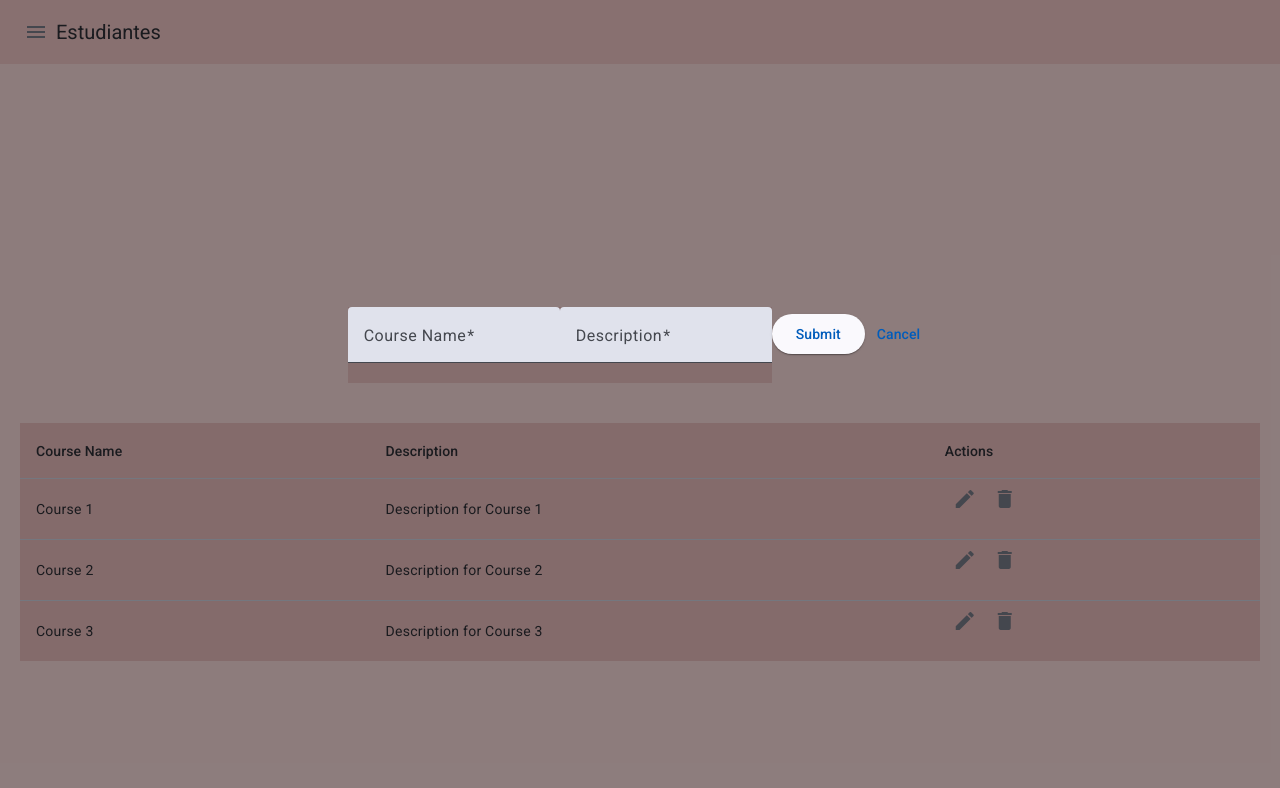
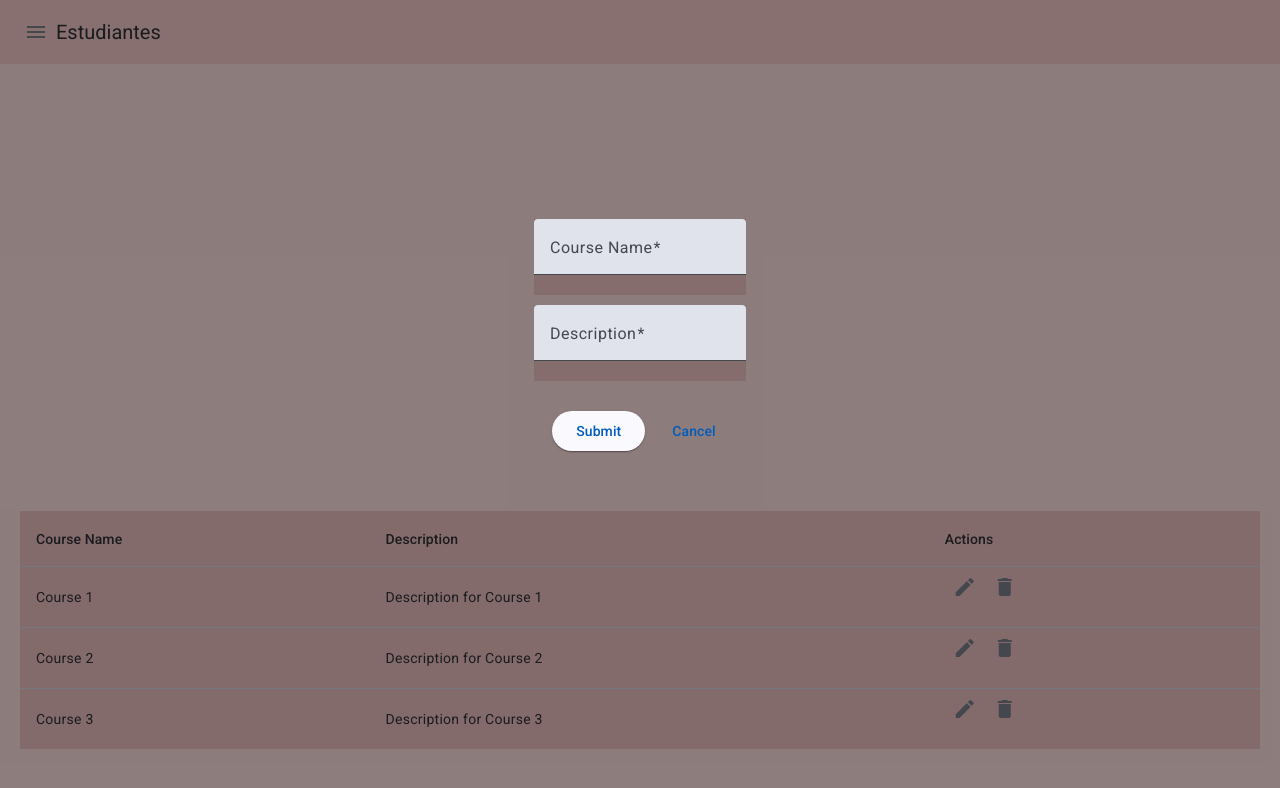
Before and after one commit to agusnapoli/1PF.NAPOLI, an Angular app: page / in a window 1280 px wide. Both pictures are taken after a click on the button "Add Course". Shown: the top 788 px of the page. Built offline with nearby package versions, Linux system fonts and the light colour scheme.

Commit message:
Actualización general

```diff
--- a/src/app/pages/courses/courses.component.html
+++ b/src/app/pages/courses/courses.component.html
@@ -1,33 +1,23 @@
-  <div *ngIf="showCourses" class="centered-container with-background">
+<div *ngIf="showCourses" class="centered-container with-background">
   <button mat-raised-button *ngIf="!showForm" (click)="toggleForm()">Add Course</button>
 
   <div *ngIf="showForm">
-    <form (ngSubmit)="addCourse(courseForm.value)" #courseForm="ngForm">
+    <form (ngSubmit)="addCourse(courseForm.value)" #courseForm="ngForm" class="form-container">
       <mat-form-field>
         <mat-label>Course Name</mat-label>
         <input matInput required name="name" [(ngModel)]="selectedCourse.name">
+      </mat-form-field>
 
-
-
-
-
-
-
-      </mat-form-field>
       <mat-form-field>
         <mat-label>Description</mat-label>
         <input matInput required name="description" [(ngModel)]="selectedCourse.description">
-
-
-
-
-
-
-
       </mat-form-field>
 
-      <button mat-raised-button type="submit">Submit</button>
-      <button mat-button type="button" (click)="toggleForm()">Cancel</button>
+      <!-- Contenedor para los botones -->
+      <div class="form-buttons">
+        <button mat-raised-button type="submit" color="primary">Submit</button>
+        <button mat-button type="button" (click)="toggleForm()">Cancel</button>
+      </div>
     </form>
   </div>
 
--- a/src/app/pages/courses/courses.component.scss
+++ b/src/app/pages/courses/courses.component.scss
@@ -28,3 +28,20 @@ table {
 mat-form-field {
   background-color: #846b6bd5;
 }
+.form-container {
+  display: flex;
+  flex-direction: column;
+  align-items: center;
+  gap: 10px; /* Espacio entre los campos */
+}
+
+.form-buttons {
+  display: flex;
+  justify-content: center;
+  gap: 15px; /* Espacio entre los botones */
+  margin-top: 20px;
+}
+
+button {
+  margin-bottom: 20px;
+}
```
